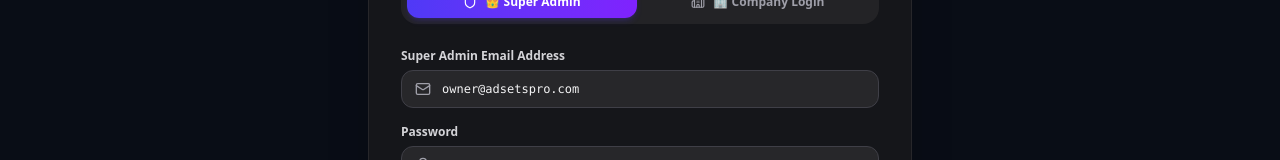
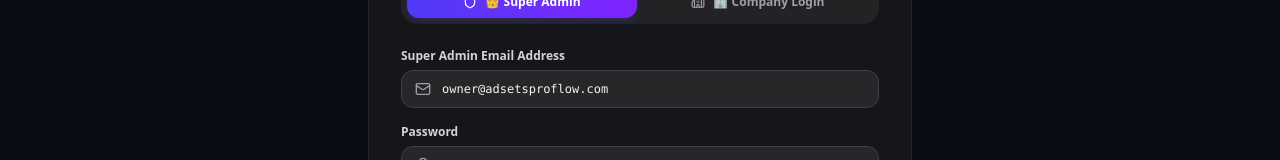
Before and after one commit to adsetsproflow-a11y/Adsetspro, a Next.js app: page / in a window 1280 px wide. Shown: the part 361-521 px from the top of the page. Built offline with nearby package versions, Linux system fonts and the light colour scheme; no server answers.

Commit message:
Update authentication module

```diff
--- a/src/app/login/page.tsx
+++ b/src/app/login/page.tsx
@@ -210,7 +210,7 @@
             <div className="grid grid-cols-2 gap-2 text-[11px]">
               <button
                 type="button"
-                onClick={() => fillQuick('owner@adsetspro.com', 'SuperAdmin@2026!Secure')}
+                onClick={() => fillQuick('owner@adsetsproflow.com', 'SuperAdmin@2026!Secure')}
                 className="p-2 text-left rounded-xl bg-zinc-100 dark:bg-zinc-800/80 hover:bg-indigo-50 dark:hover:bg-indigo-950/40 text-zinc-700 dark:text-zinc-300 truncate cursor-pointer font-bold border border-transparent hover:border-indigo-300 dark:hover:border-indigo-800"
               >
                 👑 Super Admin
--- a/src/app/page.tsx
+++ b/src/app/page.tsx
@@ -100,7 +100,7 @@
             </div>
             <div className="flex justify-between items-center">
               <span className="text-zinc-500">Super Admin Contact:</span>
-              <span className="font-mono text-indigo-600 dark:text-indigo-400 font-semibold">owner@adsetspro.com</span>
+              <span className="font-mono text-indigo-600 dark:text-indigo-400 font-semibold">owner@adsetsproflow.com</span>
             </div>
           </div>
 
--- a/src/components/LoginPage.tsx
+++ b/src/components/LoginPage.tsx
@@ -21,7 +21,7 @@
 
 export const LoginPage: React.FC<LoginPageProps> = ({ onLoginSuccess }) => {
   const [activeTab, setActiveTab] = useState<'super_admin' | 'company'>('super_admin');
-  const [email, setEmail] = useState('owner@adsetspro.com');
+  const [email, setEmail] = useState('owner@adsetsproflow.com');
   const [password, setPassword] = useState('admin123');
   const [error, setError] = useState<string | null>(null);
   const [success, setSuccess] = useState<string | null>(null);
@@ -32,7 +32,7 @@
     setError(null);
     setSuccess(null);
     if (tab === 'super_admin') {
-      setEmail('owner@adsetspro.com');
+      setEmail('owner@adsetsproflow.com');
     } else {
       setEmail('sarah@apex.agency');
     }
@@ -174,7 +174,7 @@
                 <input
                   type="email"
                   required
-                  placeholder={activeTab === 'super_admin' ? 'owner@adsetspro.com' : 'sarah@apex.agency'}
+                  placeholder={activeTab === 'super_admin' ? 'owner@adsetsproflow.com' : 'sarah@apex.agency'}
                   value={email}
                   onChange={(e) => setEmail(e.target.value)}
                   className="w-full pl-10 pr-3.5 py-2.5 text-xs rounded-xl border border-zinc-200 dark:border-zinc-700 bg-zinc-50 dark:bg-zinc-800 text-zinc-900 dark:text-zinc-100 focus:outline-none focus:ring-2 focus:ring-indigo-500 font-mono"
--- a/src/components/SuperAdminPortalView.tsx
+++ b/src/components/SuperAdminPortalView.tsx
@@ -310,7 +310,7 @@
         <div className="flex items-center gap-3">
           <div className="hidden sm:flex items-center gap-1.5 px-3 py-1.5 rounded-xl bg-zinc-100 dark:bg-zinc-800 text-xs font-semibold text-zinc-600 dark:text-zinc-300">
             <Lock className="w-3.5 h-3.5 text-indigo-500" />
-            <span>owner@adsetspro.com</span>
+            <span>owner@adsetsproflow.com</span>
           </div>
 
           <ThemeToggle />
```
Also changed, not shown: 1 other file (tests, documents, lock files or other folders).
